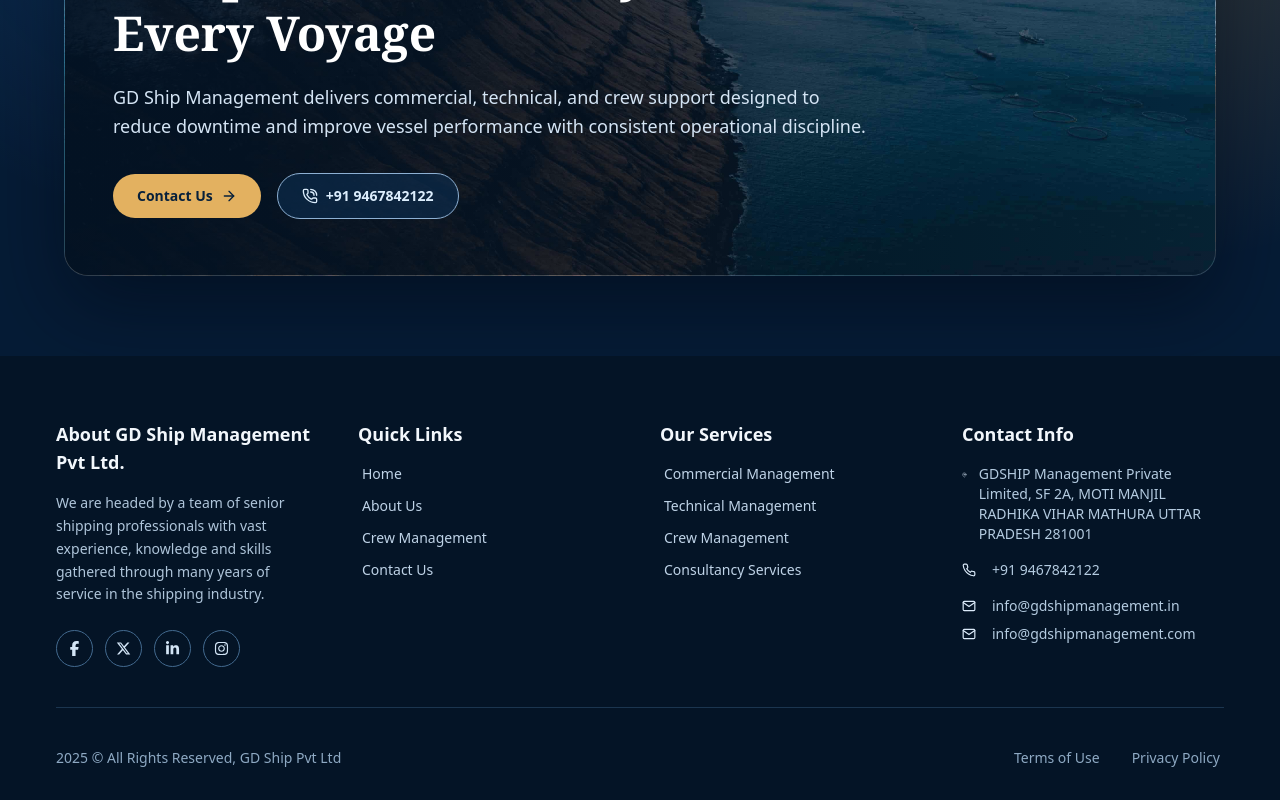
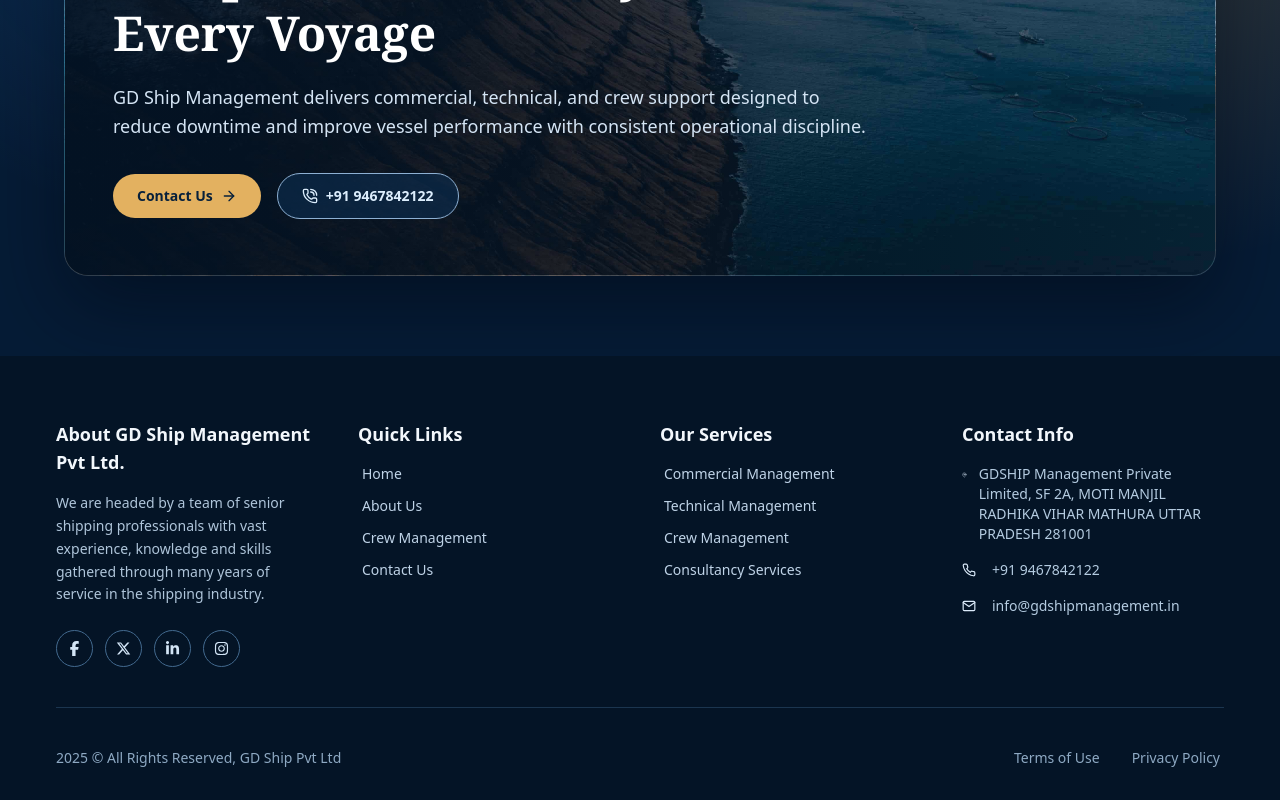
Before and after one commit to lokeshbhaskar/gdshipmanagement, a React (Vite) app: page / in a window 1280 px wide. Shown: the part 3182-3982 px from the top of the page. Built offline with nearby package versions, Linux system fonts and the light colour scheme.

Commit message:
removed .com mail

```diff
--- a/src/components/Footer.jsx
+++ b/src/components/Footer.jsx
@@ -125,16 +125,6 @@
                 info@gdshipmanagement.in
               </a>
             </div>
-
-            <div className="flex items-center gap-3 text-sm text-[#B4CBE0]">
-              <FiMail className="text-[#DCEBFA]" />
-              <a
-                href="mailto:info@gdshipmanagement.com"
-                className="rounded px-1 transition hover:text-[#F6BD62] focus-visible:outline-none focus-visible:ring-2 focus-visible:ring-[#F6BD62]"
-              >
-                info@gdshipmanagement.com
-              </a>
-            </div>
           </div>
         </div>
 
```
